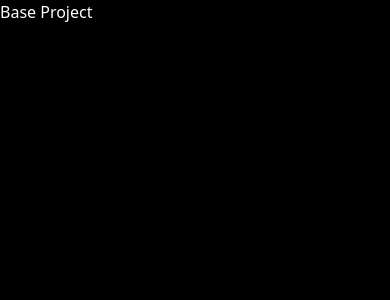
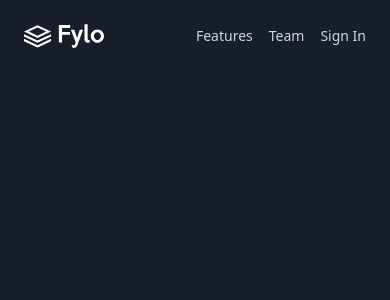
Before and after one commit to AtanasovCode/fylo-dark, a React (Vite) app: page / in a window 390 px wide. Shown: the top 300 px of the page. Built offline with nearby package versions, Linux system fonts and the light colour scheme.

Commit message:
created fully responsive navigation

```diff
--- a/src/App.jsx
+++ b/src/App.jsx
@@ -1,9 +1,11 @@
 
+//importing components
+import Navigation from "./components/Navigation";
 
 const App = () => {
   return (
-    <div className="w-full h-[100vh] bg-black font-sans">
-      <h1 className="text-white">Base Project</h1>
+    <div className="w-full min-h-[100vh] bg-dark-blue-main font-raleway p-6 sm:p-8 md:p-10 lg:px-12 lg:py-10">
+      <Navigation />
     </div>
   );
 }
--- /dev/null
+++ b/src/components/Navigation.jsx
@@ -0,0 +1,22 @@
+import logo from '../assets/images/logo.svg';
+
+const Navigation = () => {
+    return (
+        <div className="w-full flex items-center justify-between">
+            <div className="flex items-center justify-center w-20 sm:w-24 md:w-28 lg:w-32">
+                <img
+                    src={logo}
+                    alt="logo"
+                    className="w-full"
+                />
+            </div>
+            <div className="flex items-center justify-center text-gray-300 text-sm md:text-base">
+                <div>Features</div>
+                <div className="mx-4 sm:mx-6 lg:mx-8">Team</div>
+                <div>Sign In</div>
+            </div>
+        </div>
+    );
+}
+
+export default Navigation;
```
